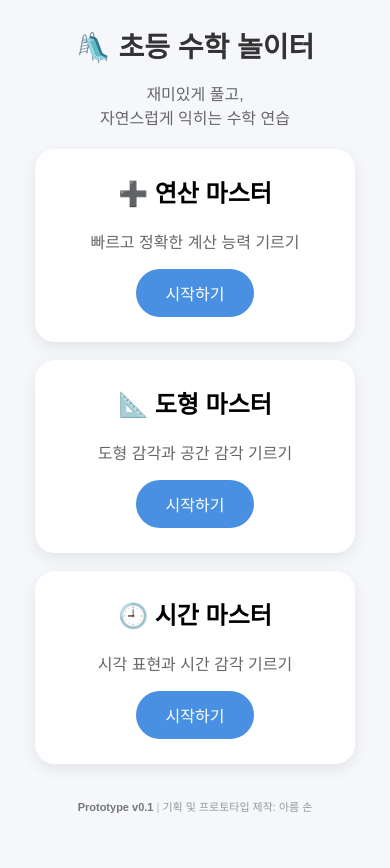
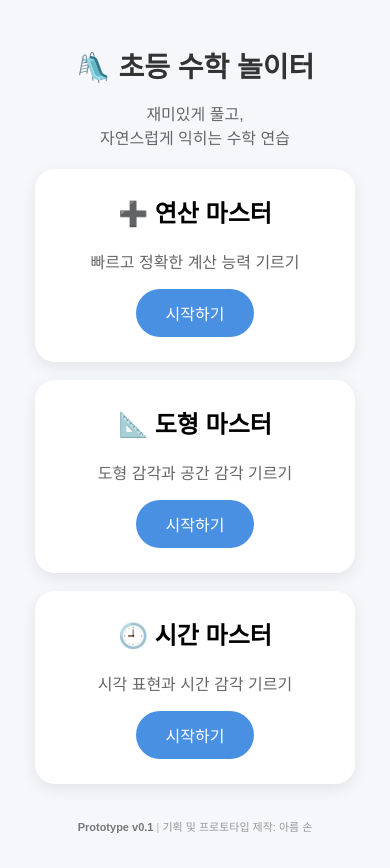
Before and after one commit to areums88-hue/math-playground, a plain HTML site: page index.html in a window 390 px wide. Drawn offline with Linux system fonts and the light colour scheme.

Commit message:
Update index.html

```diff
--- a/index.html
+++ b/index.html
@@ -58,7 +58,6 @@ button {
     border-radius: 25px;
     font-size: 16px;
     cursor: pointer;
-    transition: background 0.2s;
 }
 
 button:hover {
@@ -75,7 +74,6 @@ a {
     text-align: center;
     font-size: 12px;
     color: #999;
-    line-height: 1.6;
 }
 
 .prototype-footer .version {
@@ -87,10 +85,11 @@ a {
     color: #bbb;
 }
 
+
 @media (max-width: 768px) {
 
     body {
-        padding: 25px 16px 18px;
+        padding: 45px 16px 18px;
     }
 
     h1 {
@@ -140,7 +139,6 @@ a {
 </a>
 </div>
 
-
 <div class="card">
 <h2>📐 도형 마스터</h2>
 <p>도형 감각과 공간 감각 기르기</p>
@@ -149,7 +147,6 @@ a {
 <button>시작하기</button>
 </a>
 </div>
-
 
 <div class="card">
 <h2>🕘 시간 마스터</h2>
@@ -162,7 +159,6 @@ a {
 
 </div>
 
-
 <footer class="prototype-footer">
     <span class="version">Prototype v0.1</span>
     <span class="divider"> | </span>
```
